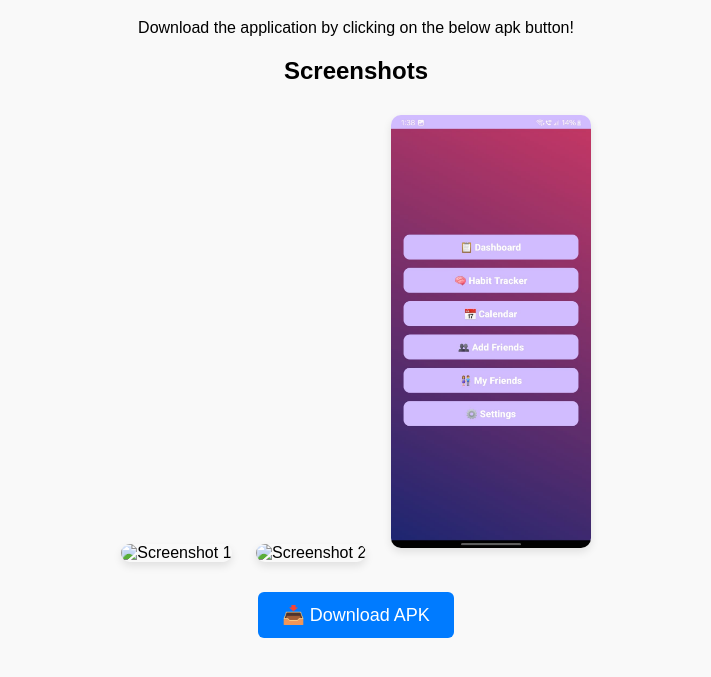
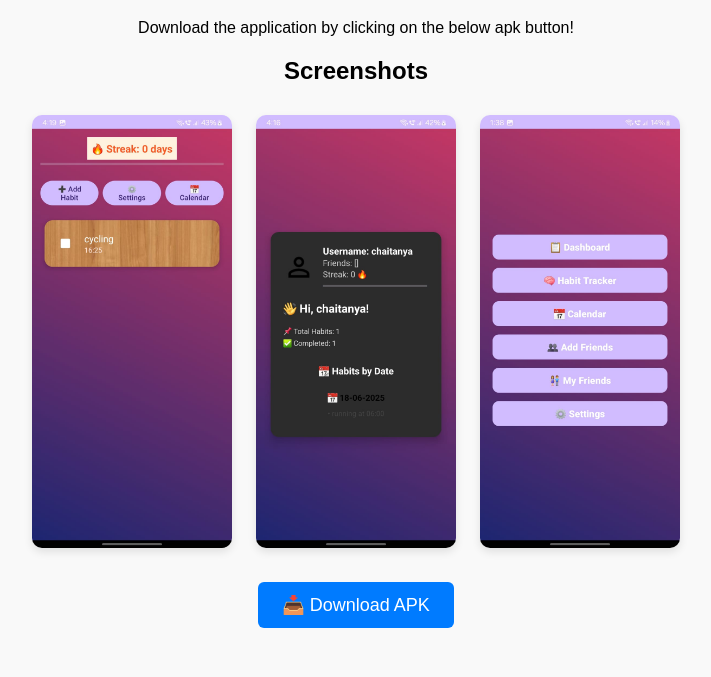
Before and after one commit to Chaitanya-784/Habitagram, a plain HTML site: page index.html in a window 1280 px wide. Shown: the part 99-776 px from the top of the page, without its empty margins (284-995 px from the left). Drawn offline with Linux system fonts and the light colour scheme.

Commit message:
Update index.html

```diff
--- a/index.html
+++ b/index.html
@@ -42,8 +42,8 @@
 
   <h2>Screenshots</h2>
   <div class="screenshots">
-    <img src="screenshot1.jpg" alt="Screenshot 1" />
-    <img src="screenshot2.jpg" alt="Screenshot 2" />
+    <img src="screenshot1.png.jpg" alt="Screenshot 1" />
+    <img src="screenshot2.png.jpg" alt="Screenshot 2" />
     <img src="screenshot.jpg" alt="Screenshot 2" />
   </div>
 
```
